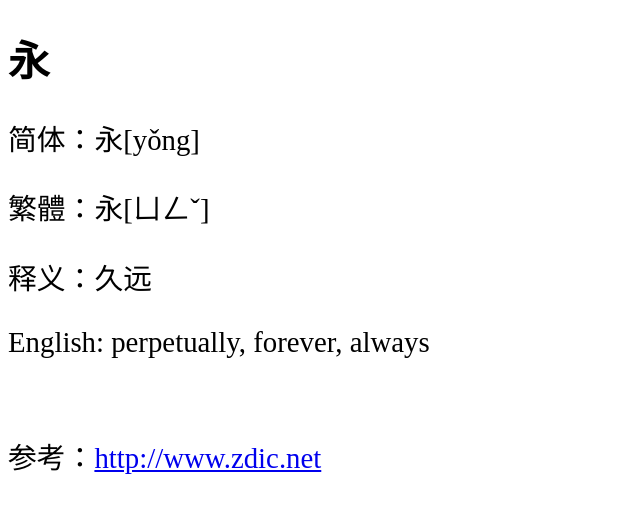
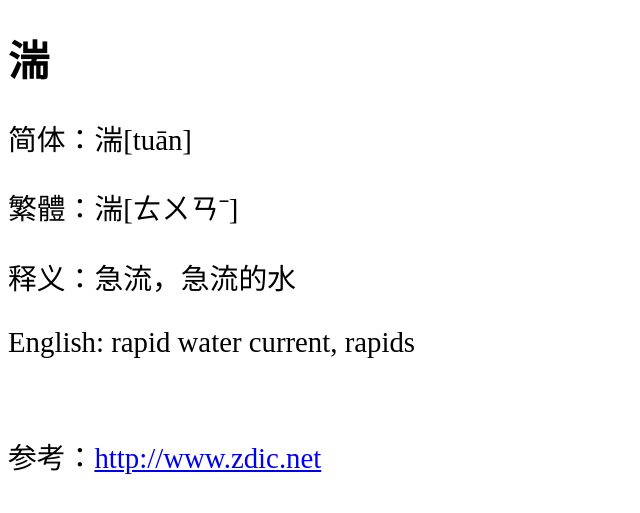
Before and after one commit to shengzhe/livecalligraphy, a Jekyll site: the page built from _posts/2012-08-31-LanTing-49.html, in a window 1280 px wide. Shown: the top 513 px of the page, without its empty margins (0-640 px from the left). Built offline with Jekyll 4.4.1, drawn with Linux system fonts in a browser that asks for light colours; Markdown is read by kramdown in place of the engine named in the settings.

Commit message:
Update _posts/2012-08-31-LanTing-49.html

```diff
--- a/_posts/2012-08-31-LanTing-49.html
+++ b/_posts/2012-08-31-LanTing-49.html
@@ -1,11 +1,11 @@
 ---
 layout: default
-title: 兰亭集序第1个字 (1st character of Lan Ting)
+title: 兰亭集序第49th个字 (49th character of Lan Ting)
 ---
-<h1>永</h1>
-<p>简体：永[yǒng]</p>
-<p>繁體：永[ㄩㄥˇ]</p>
-<p>释义：久远</p>
-<p>English: perpetually, forever, always</p>
+<h1>湍</h1>
+<p>简体：湍[tuān]</p>
+<p>繁體：湍[ㄊㄨㄢˉ]</p>
+<p>释义：急流，急流的水</p>
+<p>English: rapid water current, rapids</p>
 <br/>
-<p>参考：<a href="http://www.zdic.net/zd/zi/ZdicE6ZdicB0ZdicB8.htm">http://www.zdic.net</a></p>
+<p>参考：<a href="http://www.zdic.net/zd/zi/ZdicE6ZdicB9Zdic8D.htm">http://www.zdic.net</a></p>
```
